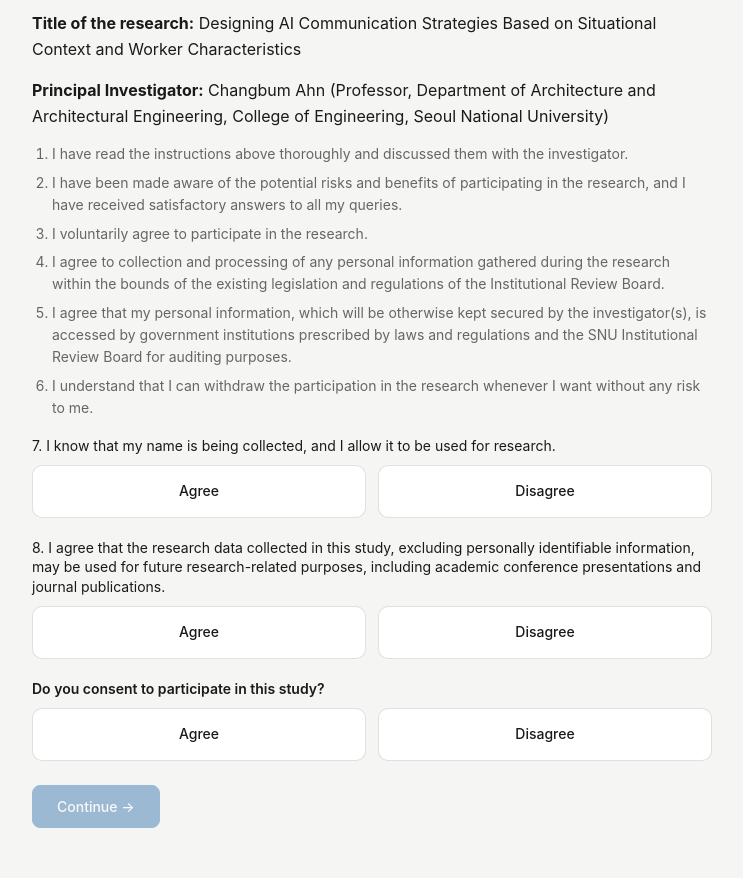
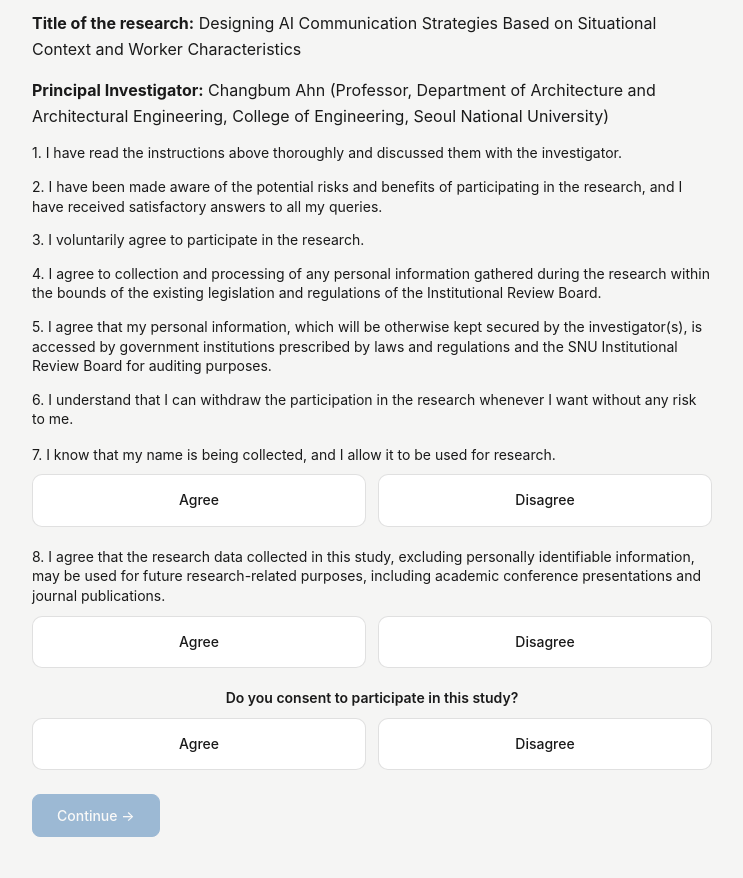
Before and after one commit to SNUCEM-ANMINGI/paper3_ver2, a plain HTML site: page persona-builder.html in a window 1280 px wide. Shown: the part 577-1455 px from the top of the page, without its empty margins (268-1011 px from the left). Drawn offline with Linux system fonts and the light colour scheme.

Commit message:
Consent form: unify items 1-6 styling with 7-8; center final question
- Render declarations 1-6 as .form-label paragraphs (primary color,
  inline numbers, no list indent) so they match items 7 and 8.
- Center-align the final "Do you consent to participate" question.

Co-Authored-By: Claude Opus 4.8 (1M context) <noreply@anthropic.com>

```diff
--- a/persona-builder.html
+++ b/persona-builder.html
@@ -400,10 +400,11 @@ body { margin: 0; padding: 0; font-family: -apple-system, BlinkMacSystemFont, "S
 .consent-box ol, .consent-box ul { margin: 6px 0; padding-left: 22px; }
 .consent-box li { margin: 4px 0; }
 .consent-section-title { font-size: 16px; font-weight: 600; color: var(--text-primary); margin: 6px 0 10px; }
-.consent-decl { margin: 4px 0 16px; padding-left: 20px; }
-.consent-decl li { margin: 6px 0; font-size: 14px; color: var(--text-secondary); }
+.consent-decl { margin: 4px 0 16px; }
+.consent-decl-item { font-weight: 400; margin-bottom: 8px; }
+.consent-decl-item:last-child { margin-bottom: 0; }
 .consent-item .form-label { font-weight: 400; }
-.consent-final .form-label { font-weight: 600; }
+.consent-final .form-label { font-weight: 600; text-align: center; }
 /* Agree / Disagree — 동그라미 없이 텍스트 가운데 정렬한 세그먼트 버튼 */
 .consent-radio { display: flex; gap: 12px; margin-top: 10px; border: none; background: transparent; border-radius: 0; overflow: visible; }
 .consent-radio .radio-item { flex: 1; justify-content: center; gap: 0; text-align: center; padding: 14px 16px; font-weight: 500; border: 1.5px solid var(--border); border-radius: 10px; box-shadow: none; }
@@ -503,14 +504,14 @@ body { margin: 0; padding: 0; font-family: -apple-system, BlinkMacSystemFont, "S
     <p class="doc-meta" style="margin-bottom:2px;"><strong>Title of the research:</strong> Designing AI Communication Strategies Based on Situational Context and Worker Characteristics</p>
     <p class="doc-meta" style="margin-bottom:14px;"><strong>Principal Investigator:</strong> Changbum Ahn (Professor, Department of Architecture and Architectural Engineering, College of Engineering, Seoul National University)</p>
 
-    <ol class="consent-decl">
-      <li>I have read the instructions above thoroughly and discussed them with the investigator.</li>
-      <li>I have been made aware of the potential risks and benefits of participating in the research, and I have received satisfactory answers to all my queries.</li>
-      <li>I voluntarily agree to participate in the research.</li>
-      <li>I agree to collection and processing of any personal information gathered during the research within the bounds of the existing legislation and regulations of the Institutional Review Board.</li>
-      <li>I agree that my personal information, which will be otherwise kept secured by the investigator(s), is accessed by government institutions prescribed by laws and regulations and the SNU Institutional Review Board for auditing purposes.</li>
-      <li>I understand that I can withdraw the participation in the research whenever I want without any risk to me.</li>
-    </ol>
+    <div class="consent-decl">
+      <p class="form-label consent-decl-item">1. I have read the instructions above thoroughly and discussed them with the investigator.</p>
+      <p class="form-label consent-decl-item">2. I have been made aware of the potential risks and benefits of participating in the research, and I have received satisfactory answers to all my queries.</p>
+      <p class="form-label consent-decl-item">3. I voluntarily agree to participate in the research.</p>
+      <p class="form-label consent-decl-item">4. I agree to collection and processing of any personal information gathered during the research within the bounds of the existing legislation and regulations of the Institutional Review Board.</p>
+      <p class="form-label consent-decl-item">5. I agree that my personal information, which will be otherwise kept secured by the investigator(s), is accessed by government institutions prescribed by laws and regulations and the SNU Institutional Review Board for auditing purposes.</p>
+      <p class="form-label consent-decl-item">6. I understand that I can withdraw the participation in the research whenever I want without any risk to me.</p>
+    </div>
 
     <div class="form-group consent-item">
       <label class="form-label">7. I know that my name is being collected, and I allow it to be used for research.</label>
```
